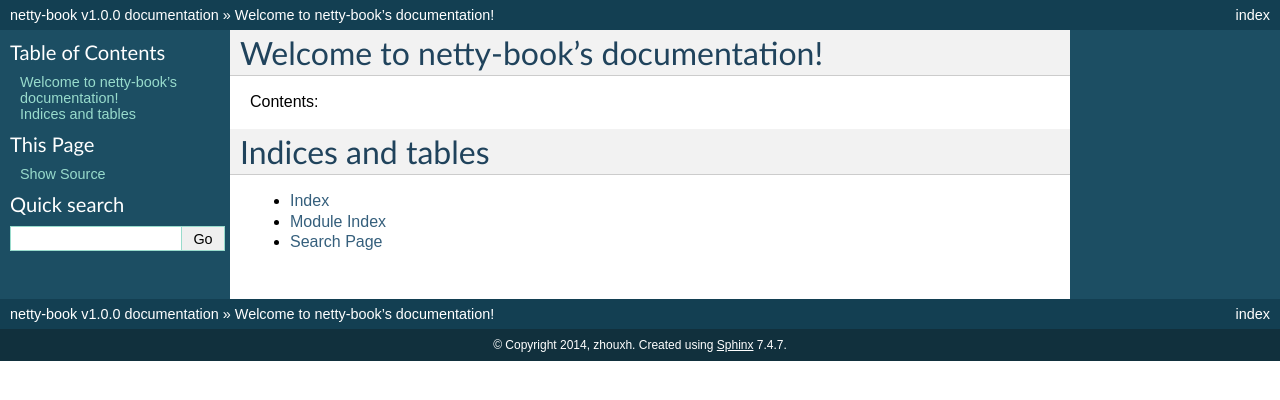
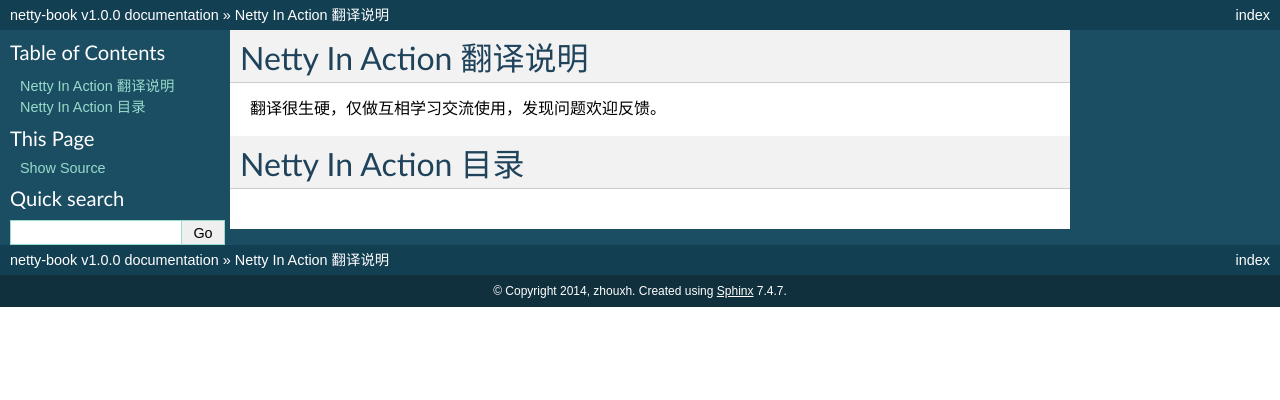
Before and after one commit to javaside/netty-book, a Sphinx documentation site: the page built from source/index.rst, in a window 1280 px wide. Shown: the top 400 px of the page. Built offline with Sphinx 7.4.7, drawn with Linux system fonts in a browser that asks for light colours.

```diff
--- a/source/index.rst
+++ b/source/index.rst
@@ -3,19 +3,18 @@
    You can adapt this file completely to your liking, but it should at least
    contain the root `toctree` directive.
 
-Welcome to netty-book's documentation!
-======================================
-
-Contents:
 
 .. toctree::
    :maxdepth: 2
 
 
 
-Indices and tables
-==================
+Netty In Action 翻译说明
+=========================
 
-* :ref:`genindex`
-* :ref:`modindex`
-* :ref:`search`
+翻译很生硬，仅做互相学习交流使用，发现问题欢迎反馈。
+
+
+
+Netty In Action 目录
+=====================
```
Also changed, not shown: source/buffer.rst (+54 -0 lines), 8 other files.
